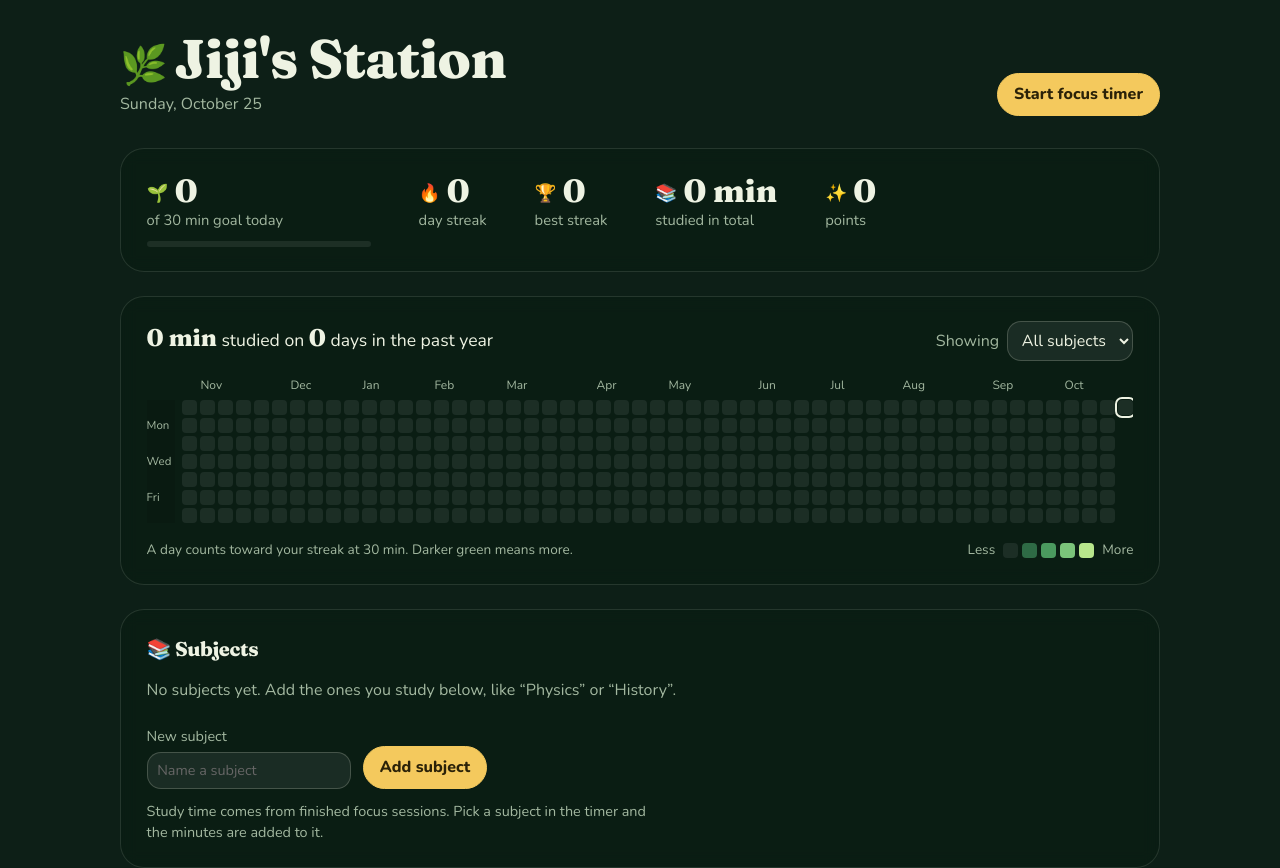
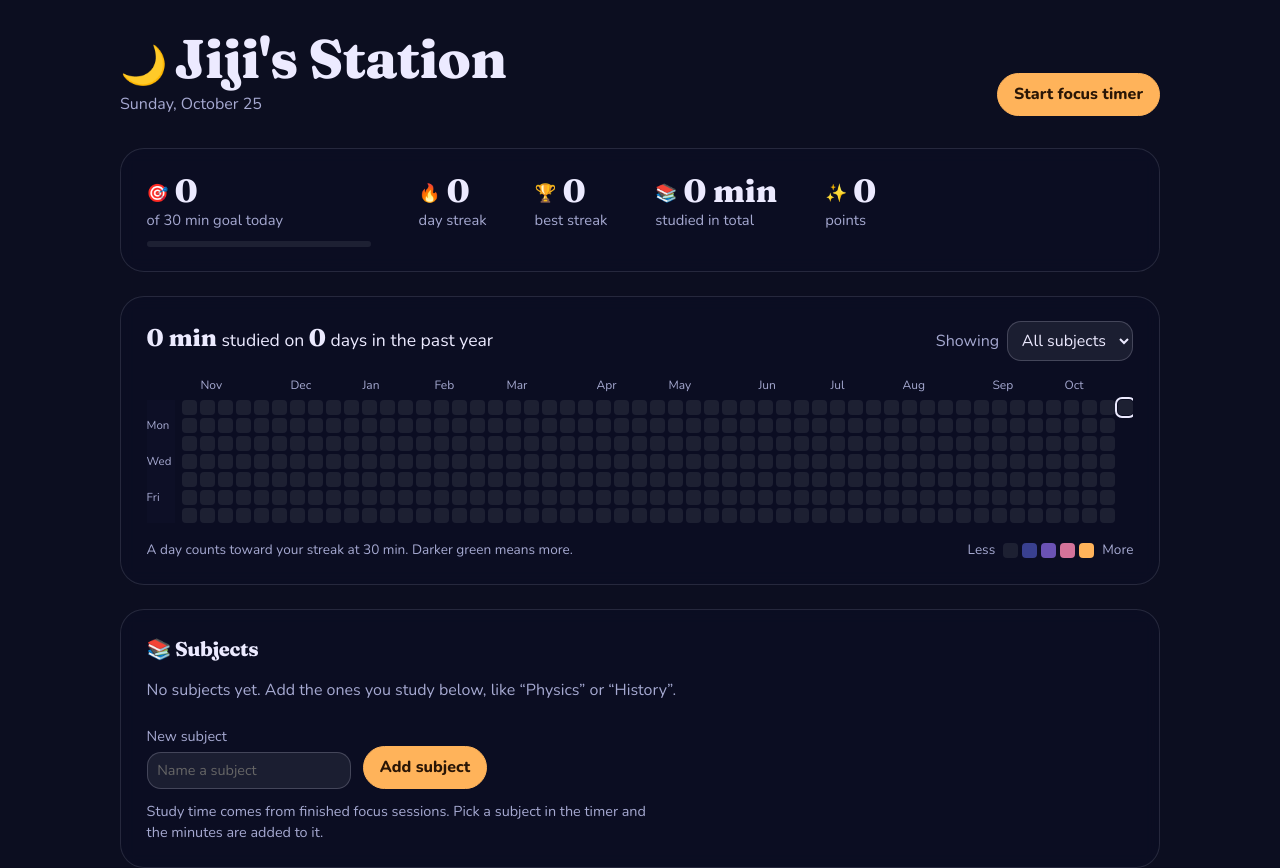
Before and after one commit to jiro-404/Jiji-s-Station, a React (Vite) app: page / in a window 1280 px wide. Shown: the top 868 px of the page. Built offline with nearby package versions, Linux system fonts and the light colour scheme.

Commit message:
Cozy theme

```diff
--- a/src/Scenery.jsx
+++ b/src/Scenery.jsx
@@ -1,30 +1,126 @@
-// A quiet forest at dusk behind the whole app: layered hills, round trees,
-// a warm glow and drifting fireflies. Purely decorative.
+// An original pixel-art style night room, drawn in code: a window over a city,
+// a sleepy black cat on the sill, a desk with a glowing laptop and a warm lamp,
+// a bookshelf, and string lights. Every "pixel" is a rect on a 320x180 grid.
+// Purely decorative. Subtle motion is handled in theme.css.
 
 const rand = (i, n) => {
-  const x = Math.sin(i * 97.13 + n * 31.7) * 10000;
+  const x = Math.sin(i * 127.1 + n * 311.7) * 43758.5453;
   return x - Math.floor(x);
 };
 
-const FIREFLIES = Array.from({ length: 18 }, (_, i) => ({
-  left: 5 + rand(i, 1) * 90,
-  top: 25 + rand(i, 2) * 65,
-  dur: 6 + rand(i, 3) * 8,
-  delay: -rand(i, 4) * 10,
-  dx: (rand(i, 5) - 0.5) * 80,
-  dy: (rand(i, 6) - 0.5) * 60,
-}));
+// A filled disc built from one-pixel rows, so it stays pixelated.
+function Disc({ cx, cy, r, fill }) {
+  const rows = [];
+  for (let dy = -r; dy <= r; dy++) {
+    const half = Math.round(Math.sqrt(r * r - dy * dy));
+    rows.push(<rect key={dy} x={cx - half} y={cy + dy} width={half * 2 + 1} height={1} fill={fill} />);
+  }
+  return <g>{rows}</g>;
+}
 
-const BACK_TREES = [[110, 190, 1.1], [250, 176, 0.8], [440, 160, 1], [700, 158, 0.9], [960, 166, 1.15], [1190, 160, 0.85], [1340, 168, 1]];
-const FRONT_TREES = [[60, 262, 1.5], [330, 270, 1.2], [1060, 275, 1.3], [1390, 255, 1.6]];
+const SKY = [
+  [26, 8, '#16204d'], [34, 8, '#1b2858'], [42, 10, '#23306a'], [52, 10, '#2f3d80'],
+  [62, 10, '#3d4a92'], [72, 10, '#53559f'], [82, 10, '#7a5fa0'], [92, 8, '#b06b8c'], [100, 12, '#d98a7a'],
+];
 
-function Tree({ x, y, s, fill }) {
+function Sky() {
+  const stars = Array.from({ length: 16 }, (_, i) => ({
+    x: 98 + Math.floor(rand(i, 1) * 100),
+    y: 28 + Math.floor(rand(i, 2) * 32),
+    d: 2 + rand(i, 3) * 3,
+    dl: -rand(i, 4) * 4,
+  }));
   return (
-    <g transform={`translate(${x} ${y}) scale(${s})`}>
-      <rect x="-5" y="0" width="10" height="48" rx="4" fill="#0b1b12" />
-      <ellipse cx="0" cy="-8" rx="36" ry="44" fill={fill} />
-      <ellipse cx="-20" cy="10" rx="24" ry="30" fill={fill} />
-      <ellipse cx="22" cy="12" rx="24" ry="28" fill={fill} />
+    <g>
+      {SKY.map(([y, h, c]) => (
+        <rect key={y} x="96" y={y} width="112" height={h} fill={c} />
+      ))}
+      {stars.map((s, i) => (
+        <rect key={i} className="tw" x={s.x} y={s.y} width="1" height="1" fill="#fff" style={{ '--d': `${s.d}s`, '--dl': `${s.dl}s` }} />
+      ))}
+      <circle cx="190" cy="42" r="24" fill="url(#moonGlow)" />
+      <Disc cx={190} cy={42} r={6} fill="#f4e9c8" />
+      <rect x="188" y="41" width="2" height="2" fill="#e0d3ad" />
+      <rect x="191" y="45" width="2" height="1" fill="#e0d3ad" />
+    </g>
+  );
+}
+
+function City() {
+  const els = [];
+  let k = 0;
+  for (let x = 96; x < 208; ) {
+    const w = 6 + Math.floor(rand(x, 1) * 8);
+    const h = 14 + Math.floor(rand(x, 2) * 16);
+    els.push(<rect key={`f${k++}`} x={x} y={112 - h} width={w} height={h} fill="#262d66" />);
+    x += w;
+  }
+  for (let x = 96, i = 0; x < 208; i++) {
+    const w = 7 + Math.floor(rand(i, 3) * 9);
+    const h = 10 + Math.floor(rand(i, 4) * 26);
+    const top = 112 - h;
+    els.push(<rect key={`b${k++}`} x={x} y={top} width={w} height={h} fill="#151b44" />);
+    for (let wx = x + 1; wx < x + w - 1; wx += 3) {
+      for (let wy = top + 2; wy < 110; wy += 4) {
+        if (rand(wx * 7 + wy, 5) < 0.38) {
+          const c = rand(wx + wy * 3, 6);
+          const fill = c < 0.6 ? '#ffd98a' : c < 0.85 ? '#ffb86b' : '#8fe0ff';
+          const twinkle = rand(wx * 3 + wy, 7) < 0.3;
+          els.push(
+            <rect
+              key={`w${k++}`}
+              className={twinkle ? 'tw' : undefined}
+              x={wx}
+              y={wy}
+              width="2"
+              height="2"
+              fill={fill}
+              style={twinkle ? { '--d': `${2 + rand(wx, 8) * 4}s`, '--dl': `${-rand(wy, 9) * 5}s` } : undefined}
+            />
+          );
+        }
+      }
+    }
+    x += w + (rand(i, 8) < 0.3 ? 1 : 0);
+  }
+  return <g>{els}</g>;
+}
+
+const BOOK_COLORS = ['#b5524a', '#4a6fa5', '#d9a441', '#5aa58a', '#8a5aa5', '#c9c3e0', '#d9803a'];
+
+function Books() {
+  const out = [];
+  [60, 84, 108, 133].forEach((base, r) => {
+    for (let x = 10, i = 0; x < 76; i++) {
+      const w = 3 + Math.floor(rand(i + r * 20, 1) * 3);
+      const h = 14 + Math.floor(rand(i + r * 20, 2) * 8);
+      if (rand(i + r * 20, 3) < 0.12) {
+        x += 4; // a gap
+        continue;
+      }
+      const c = BOOK_COLORS[Math.floor(rand(i + r * 20, 4) * BOOK_COLORS.length)];
+      out.push(<rect key={`${r}-${i}`} x={x} y={base - h} width={w} height={h} fill={c} opacity="0.85" />);
+      x += w;
+    }
+  });
+  return <g>{out}</g>;
+}
+
+function StringLights() {
+  const bulbs = [];
+  const pts = [];
+  for (let x = 90; x <= 214; x += 2) pts.push(`${x},${14 + Math.round(6 * Math.sin((Math.PI * (x - 90)) / 124))}`);
+  const colors = ['#ffd98a', '#ff9a6b', '#9ad8ff'];
+  for (let x = 98, i = 0; x <= 210; x += 8, i++) {
+    const y = 14 + Math.round(6 * Math.sin((Math.PI * (x - 90)) / 124));
+    bulbs.push(
+      <rect key={i} className="tw" x={x} y={y + 1} width="2" height="3" fill={colors[i % 3]} style={{ '--d': `${2 + (i % 4)}s`, '--dl': `${-i * 0.6}s` }} />
+    );
+  }
+  return (
+    <g>
+      <polyline points={pts.join(' ')} fill="none" stroke="#2a2e55" strokeWidth="1" />
+      {bulbs}
     </g>
   );
 }
@@ -32,32 +128,130 @@ function Tree({ x, y, s, fill }) {
 export default function Scenery() {
   return (
     <div className="scenery" aria-hidden="true">
-      <div className="glow" />
-      <svg className="hills" viewBox="0 0 1440 400" preserveAspectRatio="xMidYMax slice">
-        <path fill="#1d4130" d="M0 220 C200 140 380 190 560 150 C760 105 900 190 1100 150 C1260 120 1360 150 1440 130 V400 H0Z" />
-        {BACK_TREES.map(([x, y, s]) => (
-          <Tree key={x} x={x} y={y} s={s} fill="#234c36" />
+      <svg viewBox="0 0 320 180" preserveAspectRatio="xMidYMid slice" shapeRendering="crispEdges">
+        <defs>
+          <radialGradient id="moonGlow"><stop offset="0" stopColor="#fff4cf" stopOpacity="0.35" /><stop offset="1" stopColor="#fff4cf" stopOpacity="0" /></radialGradient>
+          <radialGradient id="lampGlow"><stop offset="0" stopColor="#ffb35a" stopOpacity="0.55" /><stop offset="1" stopColor="#ffb35a" stopOpacity="0" /></radialGradient>
+          <radialGradient id="screenGlow"><stop offset="0" stopColor="#4aa3ff" stopOpacity="0.45" /><stop offset="1" stopColor="#4aa3ff" stopOpacity="0" /></radialGradient>
+          <clipPath id="glass"><rect x="96" y="26" width="112" height="86" /></clipPath>
+        </defs>
+
+        {/* Room */}
+        <rect width="320" height="180" fill="#1b1f3b" />
+        <rect y="100" width="320" height="38" fill="#171a35" />
+        <rect y="100" width="320" height="1" fill="#262a52" />
+        <rect width="320" height="8" fill="#0f1124" />
+        <rect y="138" width="320" height="42" fill="#111328" />
+        <rect y="136" width="320" height="3" fill="#2a2e5c" />
+        {[148, 158, 168].map((y) => (
+          <rect key={y} y={y} width="320" height="1" fill="#1a1d3c" />
         ))}
-        <path fill="#173522" d="M0 285 C180 235 320 305 520 265 C720 225 860 305 1060 270 C1220 240 1340 275 1440 255 V400 H0Z" />
-        {FRONT_TREES.map(([x, y, s]) => (
-          <Tree key={x} x={x} y={y} s={s} fill="#14301f" />
+        <rect x="100" y="156" width="110" height="16" fill="#3a2a5a" />
+        <rect x="104" y="153" width="102" height="3" fill="#3a2a5a" />
+        <rect x="104" y="172" width="102" height="3" fill="#3a2a5a" />
+        <rect x="106" y="158" width="98" height="12" fill="#4b3470" />
+        <polygon points="96,118 208,118 270,180 60,180" fill="#8c9fff" opacity="0.07" />
+
+        {/* Bookshelf and plant on top */}
+        <rect x="6" y="34" width="76" height="104" fill="#2a2442" />
+        <rect x="9" y="37" width="70" height="98" fill="#1a1630" />
+        {[60, 84, 108, 133].map((y) => (
+          <rect key={y} x="9" y={y} width="70" height="2" fill="#3a3158" />
         ))}
-        <path fill="#0f2418" d="M0 350 C220 310 420 358 640 332 C860 306 1040 360 1240 335 C1340 323 1400 330 1440 325 V400 H0Z" />
+        <Books />
+        <rect x="58" y="16" width="4" height="9" fill="#2f7a5a" />
+        <rect x="62" y="12" width="4" height="13" fill="#3fa070" />
+        <rect x="66" y="17" width="4" height="8" fill="#2f7a5a" />
+        <rect x="58" y="25" width="12" height="9" fill="#b5523a" />
+        <rect x="57" y="25" width="14" height="2" fill="#d0694a" />
+
+        {/* Picture frame */}
+        <rect x="224" y="34" width="30" height="40" fill="#3a2f5a" />
+        <rect x="227" y="37" width="24" height="34" fill="#2f3d80" />
+        <rect x="227" y="48" width="24" height="12" fill="#7a5fa0" />
+        <rect x="227" y="60" width="24" height="11" fill="#151b44" />
+        <rect x="232" y="54" width="8" height="6" fill="#151b44" />
+        <rect x="240" y="57" width="6" height="3" fill="#151b44" />
+        <rect x="243" y="41" width="3" height="3" fill="#f4e9c8" />
+
+        {/* Window */}
+        <rect x="92" y="22" width="120" height="96" fill="#6b4331" />
+        <rect x="92" y="22" width="1" height="96" fill="#d9803a" opacity="0.6" />
+        <g clipPath="url(#glass)">
+          <Sky />
+          <City />
+        </g>
+        <polygon points="104,26 124,26 100,112 96,112 96,60" fill="#fff" opacity="0.035" />
+        <rect x="150" y="26" width="4" height="86" fill="#6b4331" />
+        <rect x="96" y="66" width="112" height="3" fill="#6b4331" />
+        <rect x="86" y="112" width="132" height="6" fill="#8a5a3c" />
+        <rect x="86" y="112" width="132" height="1" fill="#d9803a" />
+
+        {/* Jiji, asleep-ish on the sill */}
+        <g fill="#07070f">
+          <rect x="123" y="105" width="15" height="7" />
+          <rect x="124" y="102" width="13" height="3" />
+          <rect x="125" y="94" width="10" height="8" />
+          <rect x="125" y="91" width="3" height="3" />
+          <rect x="132" y="91" width="3" height="3" />
+          <rect x="138" y="109" width="6" height="2" />
+          <rect x="143" y="102" width="2" height="9" />
+        </g>
+        <g className="blink" fill="#ffe27a">
+          <rect x="127" y="97" width="1" height="2" />
+          <rect x="132" y="97" width="1" height="2" />
+        </g>
+
+        <StringLights />
+
+        {/* Desk */}
+        <rect x="212" y="120" width="108" height="5" fill="#5a3d52" />
+        <rect x="212" y="120" width="108" height="1" fill="#8a5a6a" />
+        <rect x="212" y="125" width="108" height="12" fill="#2e2036" />
+        <rect x="216" y="137" width="5" height="32" fill="#231a2a" />
+        <rect x="311" y="137" width="5" height="32" fill="#231a2a" />
+
+        {/* Plant */}
+        <rect x="222" y="100" width="2" height="12" fill="#2f7a5a" />
+        <rect x="225" y="96" width="2" height="16" fill="#3fa070" />
+        <rect x="227" y="102" width="2" height="10" fill="#2f7a5a" />
+        <rect x="219" y="104" width="2" height="8" fill="#3fa070" />
+        <rect x="221" y="112" width="8" height="8" fill="#b5523a" />
+        <rect x="220" y="111" width="10" height="2" fill="#d0694a" />
+
+        {/* Laptop */}
+        <rect x="234" y="118" width="26" height="2" fill="#3b4170" />
+        <rect x="237" y="96" width="20" height="22" fill="#20233f" />
+        <rect className="screen" x="239" y="98" width="16" height="18" fill="#3f8cff" />
+        <g fill="#cfe8ff" opacity="0.8">
+          <rect x="241" y="101" width="8" height="1" />
+          <rect x="241" y="104" width="11" height="1" />
+          <rect x="241" y="107" width="6" height="1" />
+          <rect x="241" y="110" width="10" height="1" />
+        </g>
+
+        {/* Books, lamp, mug */}
+        <rect x="262" y="117" width="14" height="3" fill="#4a6fa5" />
+        <rect x="264" y="114" width="12" height="3" fill="#b5523a" />
+        <rect x="263" y="111" width="11" height="3" fill="#d9a441" />
+        <rect x="278" y="117" width="10" height="3" fill="#2a2a44" />
+        <rect x="283" y="100" width="2" height="17" fill="#2a2a44" />
+        <rect x="276" y="92" width="16" height="3" fill="#ffb35a" />
+        <rect x="274" y="95" width="20" height="3" fill="#e0803a" />
+        <rect x="272" y="98" width="24" height="2" fill="#b8602c" />
+        <rect x="281" y="100" width="6" height="2" fill="#fff0c0" />
+        <rect x="298" y="112" width="7" height="8" fill="#c9c3e0" />
+        <rect x="305" y="114" width="2" height="4" fill="#c9c3e0" />
+        <rect x="299" y="112" width="5" height="1" fill="#5a3a2a" />
+        {[0, 1, 2].map((i) => (
+          <rect key={i} className="steam" x={300 + (i % 2) * 2} y={108 - i * 3} width="1" height="2" fill="#fff" style={{ '--dl': `${-i * 0.9}s` }} />
+        ))}
+
+        {/* Light */}
+        <polygon className="lamp" points="274,100 294,100 312,120 256,120" fill="#ffb35a" opacity="0.16" />
+        <circle className="lamp" cx="284" cy="104" r="46" fill="url(#lampGlow)" />
+        <circle className="screen-glow" cx="247" cy="107" r="30" fill="url(#screenGlow)" />
       </svg>
-      {FIREFLIES.map((f, i) => (
-        <span
-          key={i}
-          className="firefly"
-          style={{
-            left: `${f.left}%`,
-            top: `${f.top}%`,
-            '--dur': `${f.dur}s`,
-            '--delay': `${f.delay}s`,
-            '--dx': `${f.dx}px`,
-            '--dy': `${f.dy}px`,
-          }}
-        />
-      ))}
     </div>
   );
 }
--- a/src/theme.css
+++ b/src/theme.css
@@ -1,73 +1,87 @@
-/* Cozy forest theme. Loaded after styles.css, so it only overrides: remove the
+/* Night room theme. Loaded after styles.css, so it only overrides: remove the
    import in main.jsx to go back to the plain black look. */
 @import url('https://fonts.googleapis.com/css2?family=Fraunces:opsz,wght@9..144,600;9..144,800&family=Nunito:wght@400;600;800&display=swap');
 
 :root {
-  --bg: #0d1f17;
-  --ink: #eef3e3;
-  --muted: #a3b8a0;
-  --line: rgba(238, 243, 227, 0.16);
+  --bg: #0c0e20;
+  --ink: #eceaff;
+  --muted: #a6a9d1;
+  --line: rgba(236, 234, 255, 0.16);
   --field: rgba(255, 255, 255, 0.07);
-  --accent: #f4c95d; /* lantern gold */
-  --accent-ink: #2b2208;
-  --moss: #9bd47a;
-  --teal: #6fd1b4;
-  --panel: rgba(10, 28, 19, 0.68);
+  --accent: #ffb35a; /* lamp glow */
+  --accent-ink: #2a1606;
+  --moss: #ffb35a;
+  --teal: #7fd6ff;
+  --panel: rgba(12, 14, 36, 0.74);
+
+  /* Heatmap colors: night blue and violet, warming up to lamp gold.
+     For the green heatmap again, use:
+     --l1: #2e6a45; --l2: #4b9a5f; --l3: #7bc47a; --l4: #b8e68c; */
   --l0: rgba(255, 255, 255, 0.08);
-  --l1: #2e6a45;
-  --l2: #4b9a5f;
-  --l3: #7bc47a;
-  --l4: #b8e68c;
+  --l1: #39408f;
+  --l2: #6b52b5;
+  --l3: #d4739a;
+  --l4: #ffb35a;
+
   font-family: 'Nunito', system-ui, -apple-system, 'Segoe UI', sans-serif;
 }
 
-body { background: #0d1f17; }
+body { background: #0c0e20; }
 
 h1, h2, .stat .num, .balance b, .heat-sum strong {
   font-family: 'Fraunces', Georgia, 'Times New Roman', serif;
 }
 .top h1 { font-weight: 800; letter-spacing: -0.01em; }
-.top h1::before { content: '🌿 '; font-size: 0.7em; }
+.top h1::before { content: '🌙 '; font-size: 0.7em; }
 h2 { font-weight: 800; }
 
-/* Scenery */
-.scenery { position: fixed; inset: 0; z-index: -1; overflow: hidden; pointer-events: none;
-  background: linear-gradient(180deg, #0c1d15 0%, #12301f 55%, #1b4b2f 100%); }
-.scenery .glow { position: absolute; top: -12vh; right: 6vw; width: 50vmax; height: 50vmax;
-  background: radial-gradient(circle, rgba(244, 201, 93, 0.26), rgba(244, 201, 93, 0) 62%); }
-.scenery .hills { position: absolute; left: 0; bottom: 0; width: 100%; height: 55vh; min-height: 260px; }
-.firefly { position: absolute; width: 6px; height: 6px; border-radius: 50%; background: #ffe9a3;
-  box-shadow: 0 0 10px 3px rgba(255, 226, 140, 0.55);
-  animation: drift var(--dur) ease-in-out var(--delay) infinite alternate,
-             blink calc(var(--dur) / 2.5) ease-in-out var(--delay) infinite; }
-@keyframes drift { from { transform: translate(0, 0); } to { transform: translate(var(--dx), var(--dy)); } }
-@keyframes blink { 0%, 100% { opacity: 0.15; } 50% { opacity: 1; } }
-@media (prefers-reduced-motion: reduce) { .firefly { animation: none; opacity: 0.55; } }
+/* Pixel-art room behind everything */
+.scenery { position: fixed; inset: 0; z-index: -1; overflow: hidden; pointer-events: none; background: #0c0e20; }
+.scenery svg { position: absolute; inset: 0; width: 100%; height: 100%; display: block; }
+.scenery::after { content: ''; position: absolute; inset: 0;
+  background: linear-gradient(180deg, rgba(8, 9, 24, 0.28), rgba(8, 9, 24, 0.55)); }
+
+/* Subtle motion */
+.tw { animation: tw var(--d, 3s) ease-in-out var(--dl, 0s) infinite alternate; }
+@keyframes tw { from { opacity: 0.25; } to { opacity: 1; } }
+.screen { animation: pulse 4s ease-in-out infinite alternate; }
+.screen-glow { animation: pulse 4s ease-in-out infinite alternate; }
+@keyframes pulse { from { opacity: 0.8; } to { opacity: 1; } }
+.lamp { animation: flicker 5s ease-in-out infinite; }
+@keyframes flicker { 0%, 100% { opacity: 1; } 45% { opacity: 0.92; } 50% { opacity: 0.85; } 55% { opacity: 0.95; } }
+.blink { animation: blink 6s step-end infinite; }
+@keyframes blink { 0%, 93%, 100% { opacity: 1; } 94%, 97% { opacity: 0; } }
+.steam { animation: steam 3s ease-in-out var(--dl, 0s) infinite; }
+@keyframes steam { 0% { opacity: 0; transform: translateY(2px); } 40% { opacity: 0.5; } 100% { opacity: 0; transform: translateY(-4px); } }
+@media (prefers-reduced-motion: reduce) {
+  .tw, .screen, .screen-glow, .lamp, .blink, .steam { animation: none; }
+  .steam { opacity: 0.3; }
+}
 
 /* Soft glass panels */
 .page > section {
   background: var(--panel);
   -webkit-backdrop-filter: blur(8px);
   backdrop-filter: blur(8px);
-  border: 1px solid rgba(238, 243, 227, 0.12);
+  border: 1px solid rgba(236, 234, 255, 0.12);
   border-radius: 24px;
   padding: 1.5rem 1.6rem;
   margin-bottom: 1.5rem;
 }
-.page > .data { border: 1px solid rgba(238, 243, 227, 0.12); }
+.page > .data { border: 1px solid rgba(236, 234, 255, 0.12); }
 .subjects ul, .rewards ul { border-top: 1px solid var(--line); }
-.dow { background: rgba(10, 28, 19, 0.92); }
+.dow { background: rgba(14, 16, 40, 0.95); }
 
 /* Rounder, softer controls */
-.btn { border-radius: 999px; border-color: rgba(238, 243, 227, 0.45); font-weight: 700; }
+.btn { border-radius: 999px; border-color: rgba(236, 234, 255, 0.45); font-weight: 700; }
 .btn.primary { background: var(--accent); border-color: var(--accent); color: var(--accent-ink); }
-.btn.primary:hover { background: #ffd97d; }
+.btn.primary:hover { background: #ffc885; }
 .btn.ghost { border-color: transparent; }
 .btn.ghost:hover { border-color: var(--line); }
-select, input { border-radius: 14px; border-color: rgba(238, 243, 227, 0.2); color: var(--ink); }
+select, input { border-radius: 14px; border-color: rgba(236, 234, 255, 0.2); color: var(--ink); }
 .cell { border-radius: 4px; }
 .meter, .share { border-radius: 999px; }
-.meter b { background: var(--moss); border-radius: 999px; }
+.meter b { background: var(--accent); border-radius: 999px; }
 .share b { background: var(--teal); border-radius: 999px; }
 .treat.ready .share b { background: var(--accent); }
 .treat.ready .figures span:last-child { color: var(--accent); }
@@ -75,13 +89,14 @@ select, input { border-radius: 14px; border-color: rgba(238, 243, 227, 0.2); col
 .claims ul { border-top: 1px solid var(--line); }
 
 /* Timer setup screen (the full-screen view stays pure black) */
-.timer.setup { background: linear-gradient(180deg, #0c1d15 0%, #143823 100%); }
+.timer.setup { background: linear-gradient(180deg, #0c0e20 0%, #1a1d44 100%); }
 .timer.setup button, .timer.setup select { border-radius: 999px; }
 .timer.setup .go { font-weight: 800; }
+.timer.setup .go:hover { background: #ffc885; }
 
 /* Small icons (decorative) */
 .stat .num::before { font-family: 'Nunito', system-ui, sans-serif; font-size: 0.55em; margin-right: 0.35em; vertical-align: 0.15em; }
-.stat:nth-child(1) .num::before { content: '🌱'; }
+.stat:nth-child(1) .num::before { content: '🎯'; }
 .stat:nth-child(2) .num::before { content: '🔥'; }
 .stat:nth-child(3) .num::before { content: '🏆'; }
 .stat:nth-child(4) .num::before { content: '📚'; }
```
